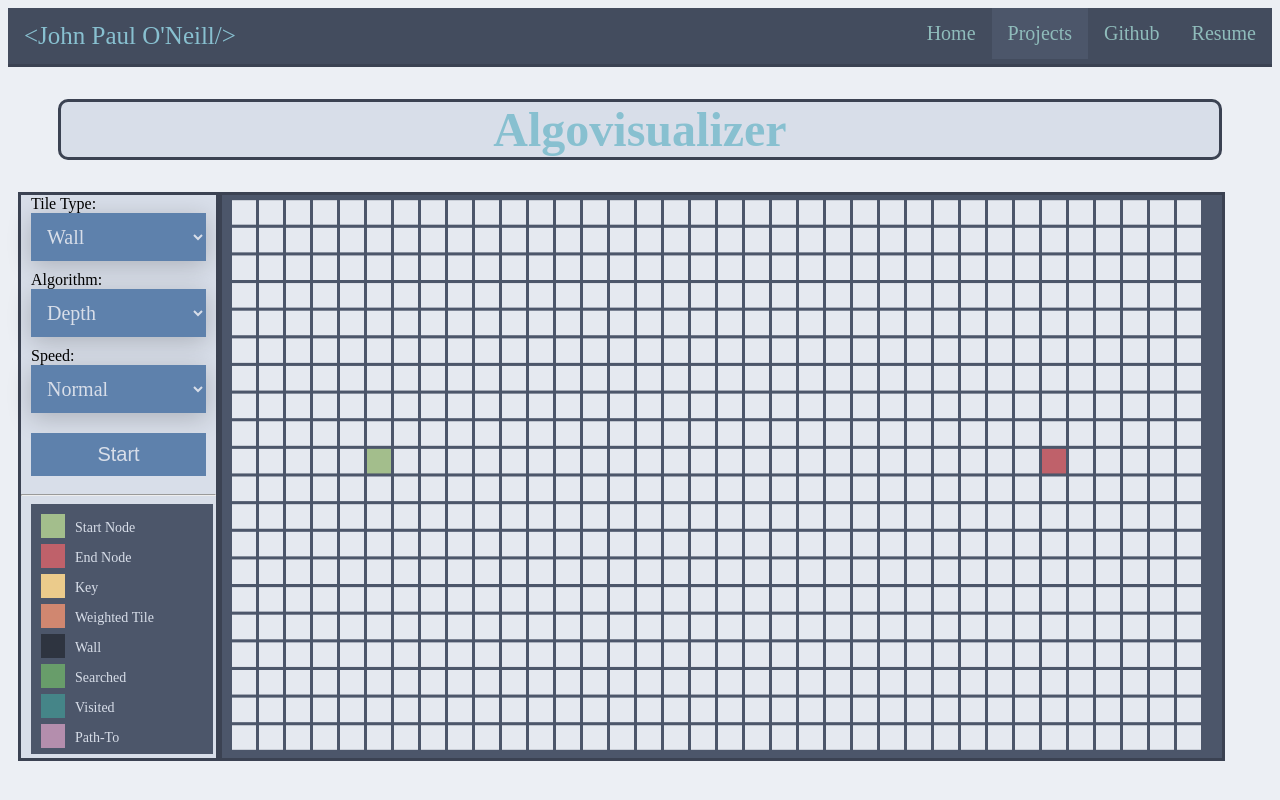
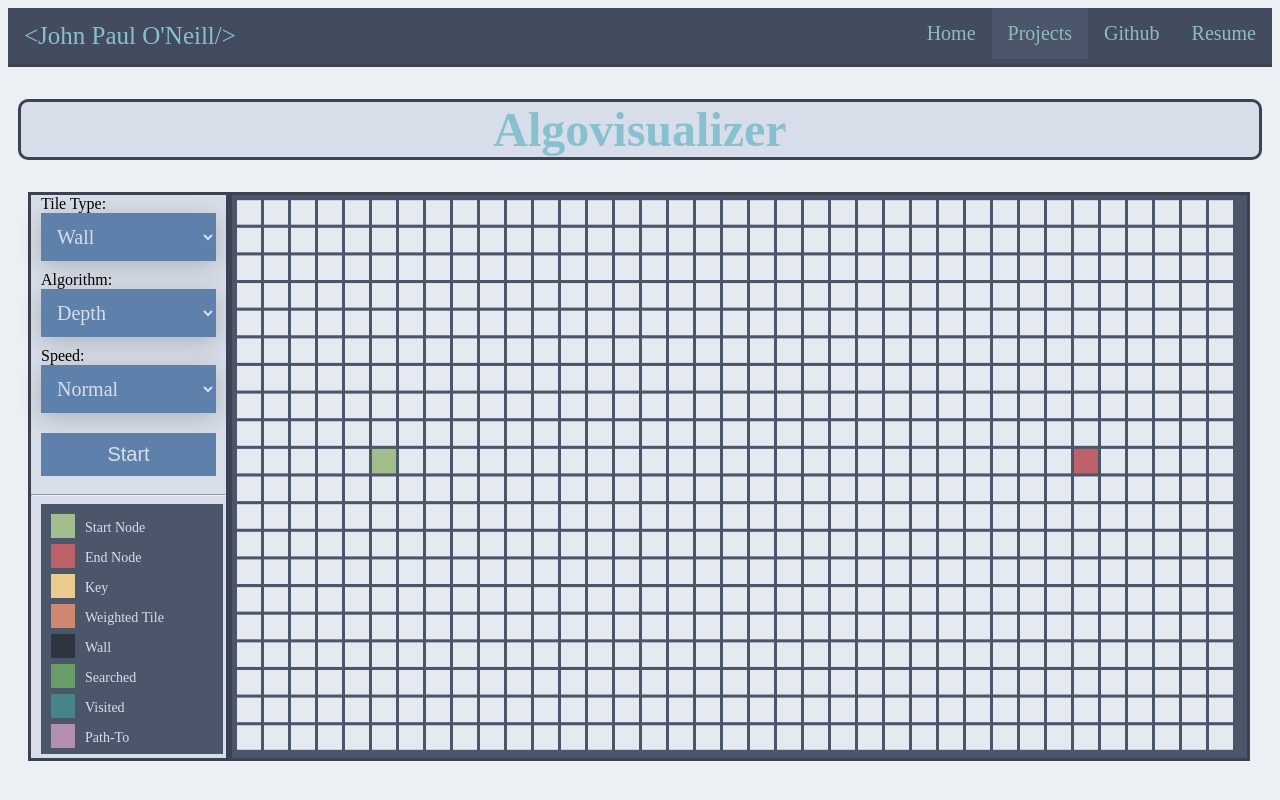
Before and after one commit to oneilljp/webjp, a website with bundled scripts: page projects.html in a window 1280 px wide. Built offline with nearby package versions, Linux system fonts and the light colour scheme.

Commit message:
Resizing Handled

```diff
--- a/main.js
+++ b/main.js
@@ -24,7 +24,16 @@ elements = resize(false, elements);
 draw(window.innerWidth, 600, elements);
 
 window.onresize = (event) => {
+  document.getElementById("myCanvas").width = window.innerWidth - 265;
   elements = resize(true, elements);
+  start = new Position(elements.length / 2 - 1, 5);
+  end = new Position(elements.length / 2 - 1, elements[0].length - 6);
+
+  elements[start.row][start.col].color = elements[start.row][start.col].type =
+    sEnum.Start;
+  elements[end.row][end.col].color = elements[end.row][end.col].type =
+    sEnum.End;
+
   draw(window.innerWidth, 600, elements);
 };
 
--- a/modules/canvas.js
+++ b/modules/canvas.js
@@ -19,4 +19,4 @@ function create(id, width, height) {
   };
 }
 
-export var myCanvas = create("myCanvas", window.innerWidth - 280, 550);
+export var myCanvas = create("myCanvas", window.innerWidth - 265, 550);
--- a/modules/tile.js
+++ b/modules/tile.js
@@ -38,7 +38,7 @@ export function resize(first, elements) {
   var height = 20;
   var width = 60;
 
-  let canWidth = document.getElementById("myCanvas").width - 10;
+  let canWidth = document.getElementById("myCanvas").width - 5;
   let canHeight = document.getElementById("myCanvas").height - 10;
   let t_size = 24;
 
@@ -51,7 +51,7 @@ export function resize(first, elements) {
   var top_in = 5;
   for (var i = 0; i < height; ++i) {
     elements.push([]);
-    var left = 10;
+    var left = 5;
     for (var j = 0; j < width; j++) {
       if (first) {
         elements[i].push(new Tile(sEnum.Empty, t_size, t_size, top_in, left));
--- a/styles/styles.css
+++ b/styles/styles.css
@@ -30,8 +30,8 @@ h1 {
   border: 3px solid #3b4252;
   background-color: #d8dee9;
   border-radius: 10px;
-  margin-left: 50px;
-  margin-right: 50px;
+  margin-left: 10px;
+  margin-right: 10px;
 }
 
 small {
@@ -176,8 +176,8 @@ li a {
 }
 
 #mainScreen {
-  padding-left: 10px;
-  padding-right: 10px;
+  margin-left: 20px;
+  /* margin-right: 10px; */
   display: flex;
   flex-direction: row;
 }
```
